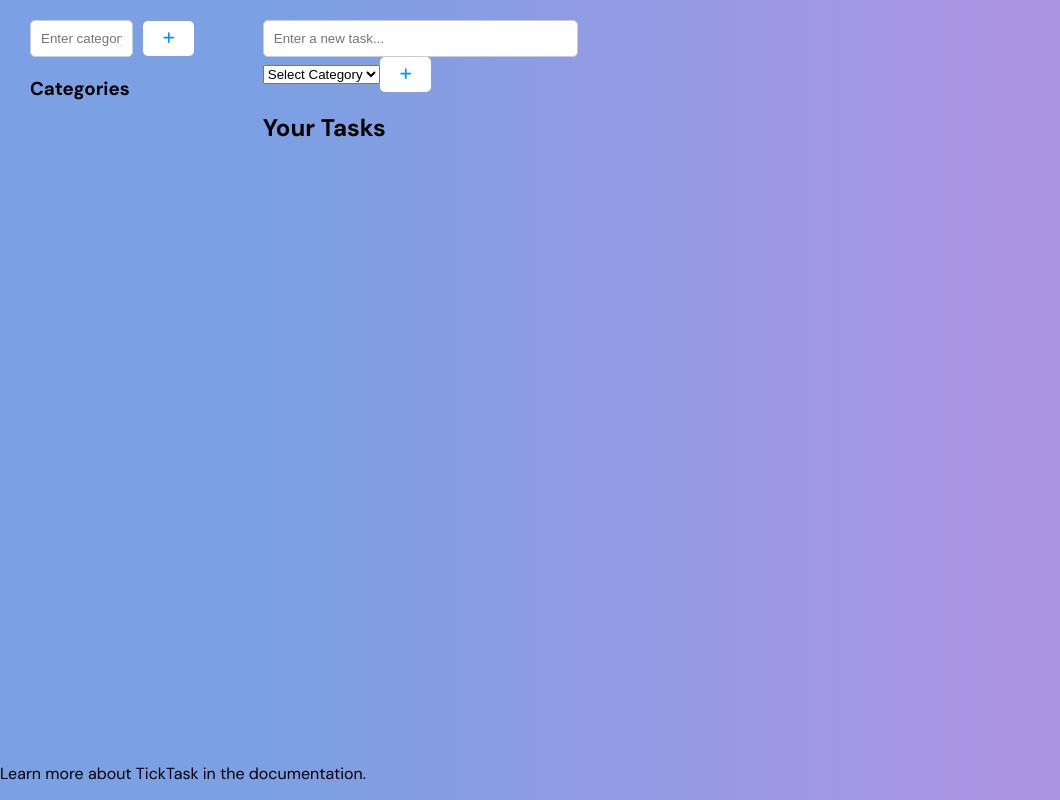
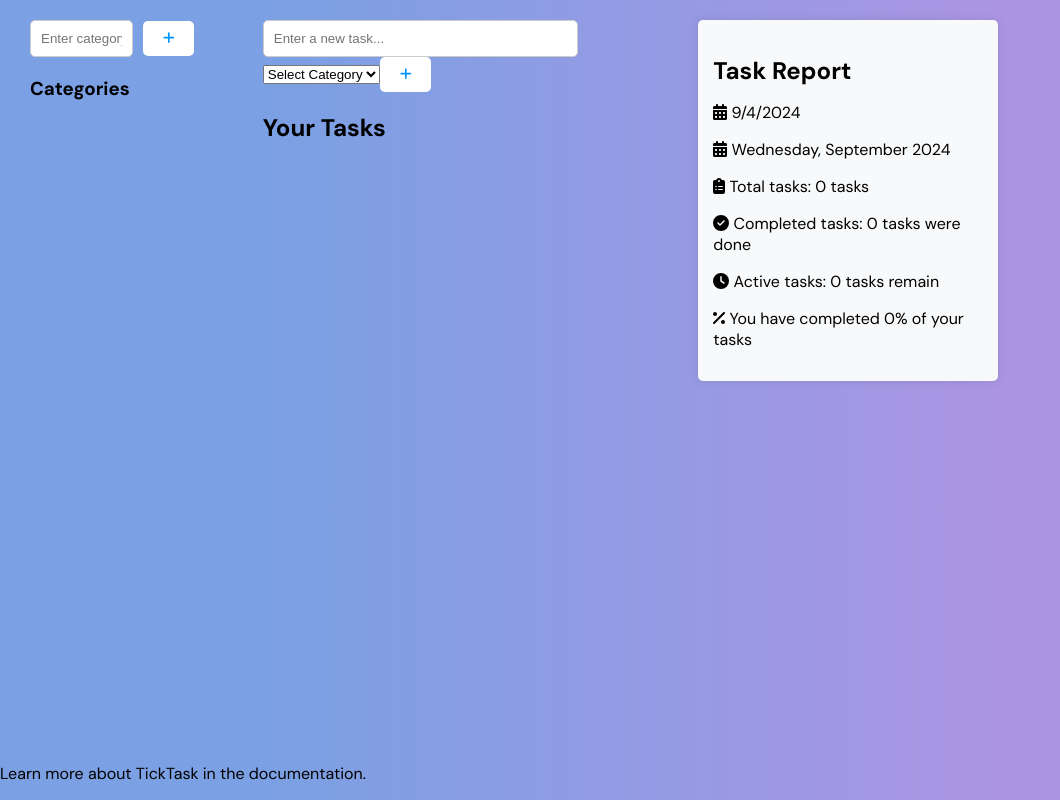
Before and after one commit to BehnazHaghighi/TickTask, a React (Vite) app: page /tasks in a window 1280 px wide. Shown: the whole page, without its empty margins (0-1060 px from the left). Built offline with nearby package versions, Linux system fonts and the light colour scheme.

Commit message:
Add date-fns component. Add TaskReport for report tasks.

```diff
--- a/package.json
+++ b/package.json
@@ -15,6 +15,7 @@
     "@fortawesome/react-fontawesome": "^0.2.2",
     "axios": "^1.7.7",
     "bootstrap": "^5.3.3",
+    "date-fns": "^3.6.0",
     "react": "^18.3.1",
     "react-dom": "^18.3.1",
     "react-router-dom": "^6.26.1"
--- /dev/null
+++ b/src/components/TaskReport.jsx
@@ -0,0 +1,42 @@
+
+import React from 'react';
+import { format } from 'date-fns';
+import { FontAwesomeIcon } from '@fortawesome/react-fontawesome';
+import { faCalendarAlt, faClipboardList, faCheckCircle, faClock, faPercentage } from '@fortawesome/free-solid-svg-icons';
+
+const TaskReport = ({ tasks }) => {
+    const currentDate = new Date();
+    const dateFormat1 = format(currentDate, 'M/d/yyyy'); // 9/4/2024 format
+    const dateFormat2 = format(currentDate, 'EEEE, MMMM yyyy'); // Wednesday, August 2024 format
+
+    const totalTasks = tasks.length;
+    const completedTasks = tasks.filter(task => task.completed).length;
+    const activeTasks = totalTasks - completedTasks;
+    const completionRate = totalTasks > 0 ? Math.round((completedTasks / totalTasks) * 100) : 0;
+
+    return (
+        <div className="task-report">
+            <h2>Task Report</h2>
+
+            {/* Current Date */}
+            <div className="date-section">
+                <p><FontAwesomeIcon icon={faCalendarAlt} /> {dateFormat1}</p>
+                <p><FontAwesomeIcon icon={faCalendarAlt} /> {dateFormat2}</p>
+            </div>
+
+            {/* Task Stats */}
+            <div className="task-stats">
+                <p><FontAwesomeIcon icon={faClipboardList} /> Total tasks: {totalTasks} tasks</p>
+                <p><FontAwesomeIcon icon={faCheckCircle} /> Completed tasks: {completedTasks} tasks were done</p>
+                <p><FontAwesomeIcon icon={faClock} /> Active tasks: {activeTasks} tasks remain</p>
+            </div>
+
+            {/* Completion Rate */}
+            <div className="completion-report">
+                <p><FontAwesomeIcon icon={faPercentage} /> You have completed {completionRate}% of your tasks</p>
+            </div>
+        </div>
+    );
+};
+
+export default TaskReport;
--- a/src/pages/TaskPage.jsx
+++ b/src/pages/TaskPage.jsx
@@ -4,10 +4,12 @@ import TaskInput from '../components/TaskInput';
 import TaskList from '../components/TaskList';
 import CategoryInput from '../components/CategoryInput';
 import CategoryList from '../components/CategoryList';
+import TaskReport from '../components/TaskReport'; // Import the TaskReport component
 import { loadTasks, saveTasks, addNewTask, removeTask, toggleTaskCompletion } from '../utils/taskStorage';
 import { loadCategories, saveCategories, addNewCategory, removeCategory, updateCategory } from '../utils/categoryStorage';
 import Footer from '../components/Footer';
 import '../styles/TaskPage.css';
+import '../styles/Components.css';
 
 const TaskPage = () => {
   const [tasks, setTasks] = useState([]);
@@ -87,6 +89,9 @@ const TaskPage = () => {
               onToggleTaskCompletion={handleToggleTaskCompletion}
             />
           </div>
+          <div className="report-column">
+            <TaskReport tasks={tasks} />
+          </div>
         </div>
       </main>
       <Footer />
--- a/src/styles/TaskPage.css
+++ b/src/styles/TaskPage.css
@@ -49,7 +49,6 @@
   border-radius: 5px;
 }
 
-
 .category-list ul,
 .task-list ul {
   list-style: none;
@@ -73,3 +72,23 @@
   color: #007bff;
   cursor: pointer;
 }
+
+
+
+.report-column {
+  max-width: 300px;
+  background-color: #f8f9fa;
+  border-radius: 5px;
+  padding: 15px;
+  box-shadow: 0px 0px 10px rgba(0, 0, 0, 0.1);
+}
+
+.task-report h2 {
+  margin-bottom: 10px;
+}
+
+.task-report .date-section,
+.task-report .task-stats,
+.task-report .completion-report {
+  margin-bottom: 15px;
+}
```
Also changed, not shown: 1 other file (tests, documents, lock files or other folders).
